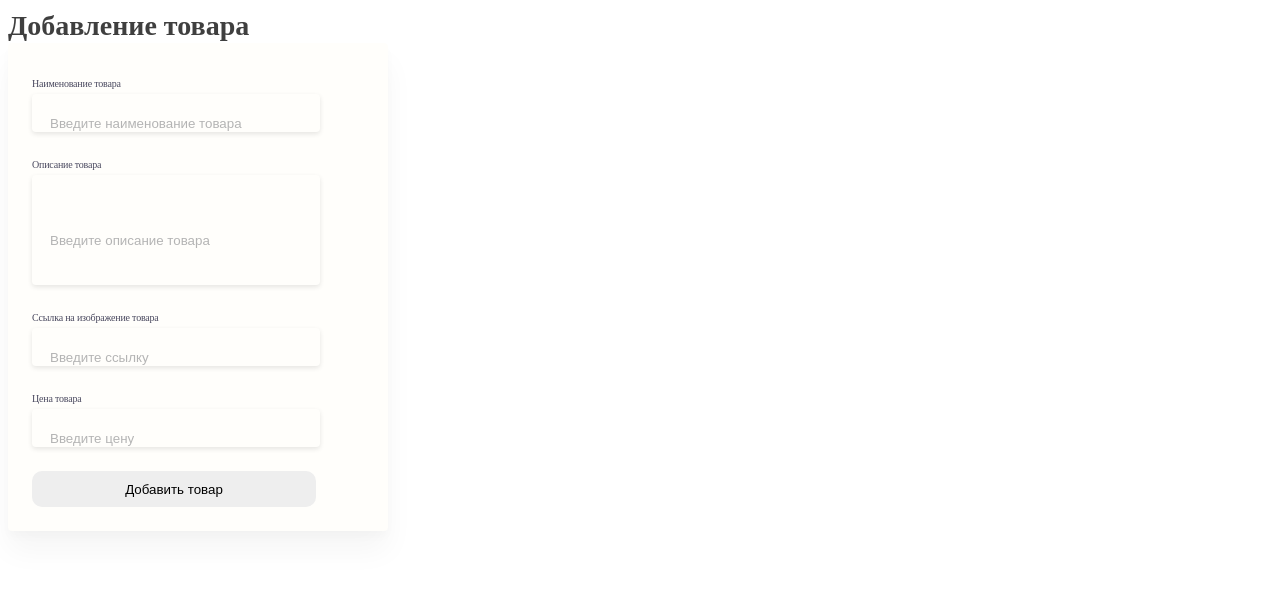
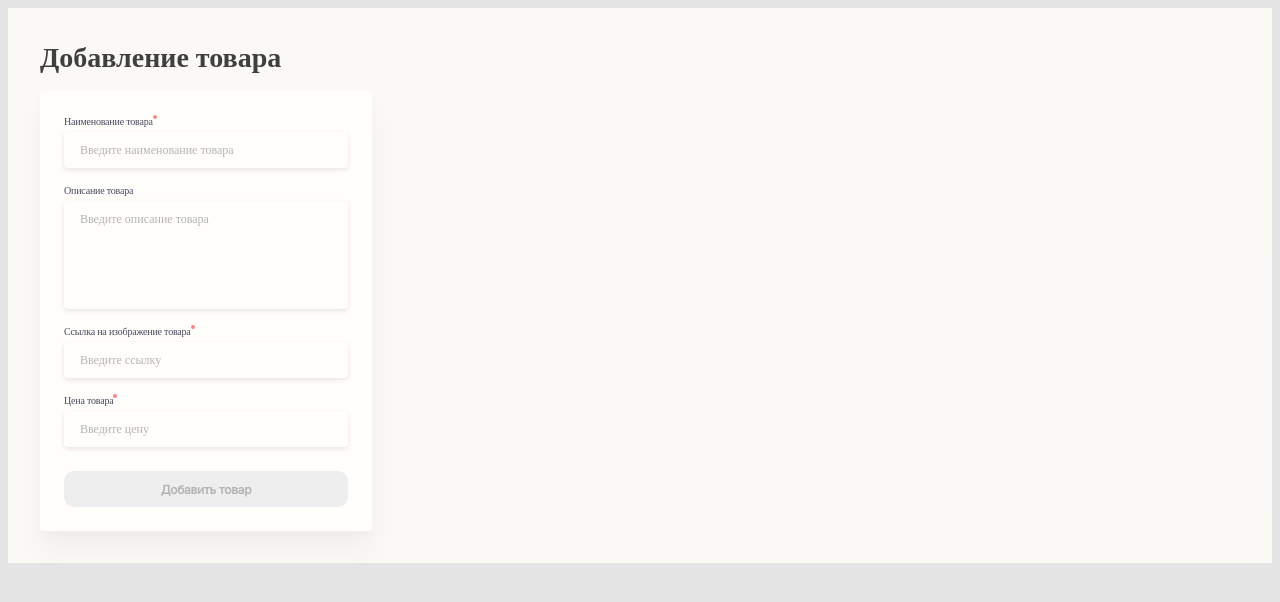
Before and after one commit to AdamShakh/AddingProductNList, a Nuxt app: page / in a window 1280 px wide. Shown: the top 602 px of the page. Built offline with nearby package versions, Linux system fonts and the light colour scheme.

Commit message:
Finished general layout

```diff
--- a/components/AddingForm.vue
+++ b/components/AddingForm.vue
@@ -1,16 +1,16 @@
 <template>
-    <div class="adding-form">
+    <div id="adding-form">
 
-        <p>Наименование товара</p>
+        <p required>Наименование товара</p>
         <input type="text" placeholder="Введите наименование товара">
 
         <p>Описание товара</p>
-        <input type="text" placeholder="Введите описание товара" style="height: 108px;">
+        <textarea placeholder="Введите описание товара" style="height: 97px; padding-top: 11px;"></textarea>
 
-        <p>Ссылка на изображение товара</p>
+        <p required>Ссылка на изображение товара</p>
         <input type="text" placeholder="Введите ссылку">
 
-        <p>Цена товара</p>
+        <p required>Цена товара</p>
         <input type="text" placeholder="Введите цену">
 
         <button>Добавить товар</button>
@@ -18,18 +18,22 @@
     </div>
 </template>
 
-<style scoped>
-.adding-form {
-    width: 332px;
-    height: 440px;
+<style scoped lang="scss">
+@import url('https://fonts.googleapis.com/css?family=Inter');
+
+#adding-form {
+    font-family: 'Source Sans Pro';
+    font-weight: 400;
+    width: 284px;
     padding: 24px;
     background: #FFFEFB;
     box-shadow: 0px 20px 30px rgba(0, 0, 0, 0.04), 0px 6px 10px rgba(0, 0, 0, 0.02);
     border-radius: 4px;
 }
 p {
+    margin: 0px;
     margin-bottom: 4px;
-    font-family: 'Source Sans Pro';
+    font-family: inherit;
     font-style: normal;
     font-weight: 400;
     font-size: 10px;
@@ -37,42 +41,50 @@ p {
     letter-spacing: -0.02em;
     color: #49485E;
 }
-input {
-    width: 284px;
+p[required]::after {
+    content: '';
+    position: absolute;
+    width: 4px;
+    height: 4px;
+    background: #FF8484;
+    border-radius: 4px;
+}
+input[type="text"], textarea {
+    min-width: 252px;
+    max-width: 252px;
     height: 36px;
+    margin: 0;
+    padding: 0px;
     margin-bottom: 16px;
     background: #FFFEFB;
     box-shadow: 0px 2px 5px rgba(0, 0, 0, 0.1);
     border-radius: 4px;
     border-style: none;
 
-
+    font-family: inherit;
+    font-style: normal;
+    font-weight: 400;
+    font-size: 12px;
+    line-height: 15px;
+    color: #3F3F3F;
+    padding-left: 16px;
+    padding-right: 16px;
+    resize: none;
+    vertical-align: top;
 }
-input::-webkit-input-placeholder {
+input::placeholder, textarea::placeholder {
     color: #B4B4B4;
-    margin-left: 16px;
-    margin-top: 10px;
-    position: fixed;
 }
-input::-moz-placeholder {
-    color: #B4B4B4;
-    margin-left: 16px;
-    margin-top: 10px;
-    position: fixed;
+input::placeholder {
+    margin-top: 11px;
 }
-input:-moz-placeholder {
-    color: #B4B4B4;
-    margin-left: 16px;
-    margin-top: 10px;
-    position: fixed;
+input:focus, textarea:focus {
+    outline: 0;
+    color: #212529;
+    background-color: #fff;
+    border-color: #bdbdbd;
+    box-shadow: 0 0 0 0.2rem rgba(158, 158, 158, 0.25);
 }
-input:-ms-input-placeholder {
-    color: #B4B4B4;
-    margin-left: 16px;
-    margin-top: 10px;
-    position: fixed;
-}
-
 button {
     width: 284px;
     height: 36px;
@@ -80,5 +92,31 @@ button {
     background: #EEEEEE;
     border-radius: 10px;
     border-style: none;
+
+    font-family: 'Inter';
+    font-style: normal;
+    font-weight: 600;
+    font-size: 12px;
+    line-height: 15px;
+    text-align: center;
+    letter-spacing: -0.02em;
+    color: #B4B4B4;
+}
+
+input::-webkit-input-placeholder {
+    color: #B4B4B4;
+    margin-top: 11px;
+}
+input::-moz-placeholder {
+    color: #B4B4B4;
+    margin-top: 11px;
+}
+input:-moz-placeholder {
+    color: #B4B4B4;
+    margin-top: 11px;
+}
+input:-ms-input-placeholder {
+    color: #B4B4B4;
+    margin-top: 11px;
 }
 </style>
--- a/layouts/default.vue
+++ b/layouts/default.vue
@@ -7,6 +7,7 @@
 <style lang="scss">
 
 body {
+    background: #E5E5E5;
     font-family: 'Source Sans Pro';
     font-style: normal;
 }
--- a/pages/index.vue
+++ b/pages/index.vue
@@ -1,6 +1,6 @@
 <template>
 <div class="rootContainer">
-    <span class="headline">Добавление товара</span>
+    <p class="headtitle">Добавление товара</p>
     <div class="container">
         <adding-form></adding-form>
 
@@ -36,19 +36,21 @@ export default {
 
 <style scoped>
 .rootContainer {
-    /* background: #E5E5E5; */
+    padding: 32px;
+    background: rgba(255, 254, 251, 0.8);
 }
 .container {
     display: flex;
     align-items: flex-start;
 }
-
 .cardsContainer {
     flex-direction: row;
     flex-wrap: wrap;
 
 }
-.headline {
+.headtitle {
+    margin: 0px;
+    margin-bottom: 16px;
     font-family: 'Source Sans Pro';
     font-style: normal;
     font-weight: 600;
@@ -57,5 +59,4 @@ export default {
 
     color: #3F3F3F;
 }
-
 </style>
```
